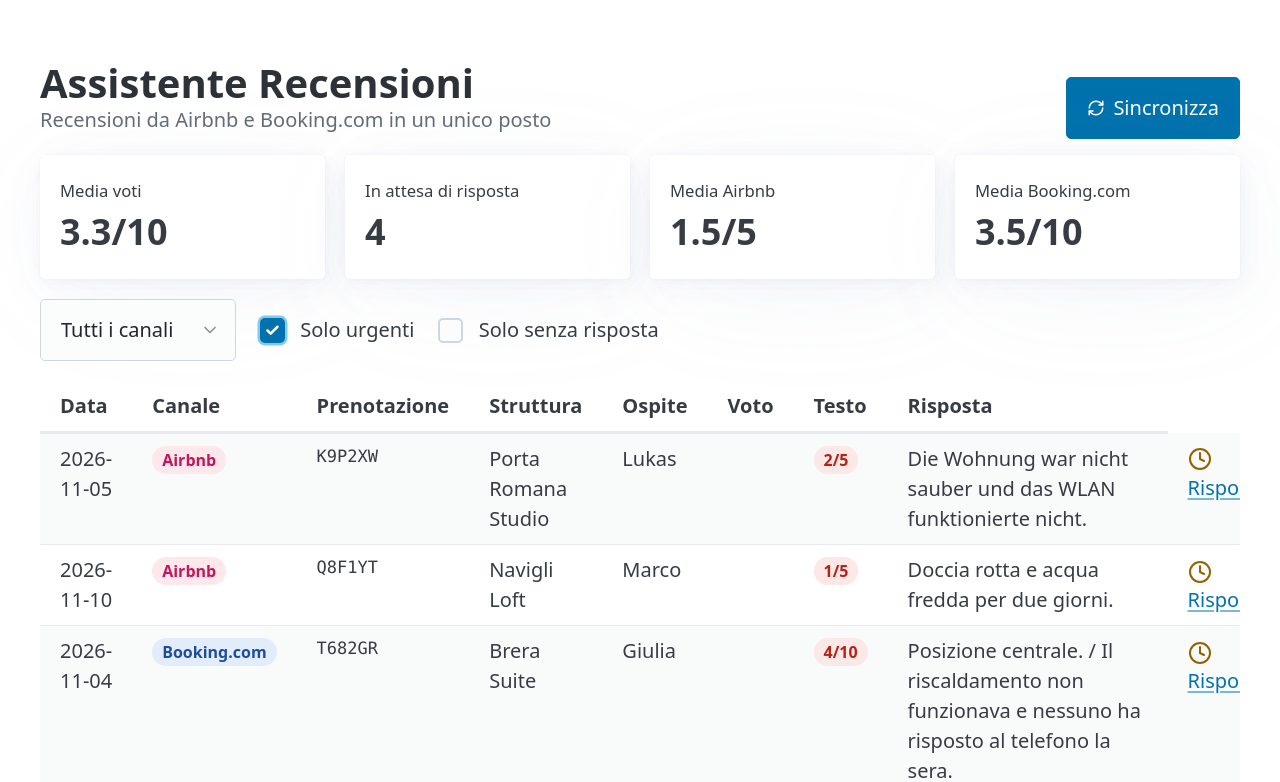
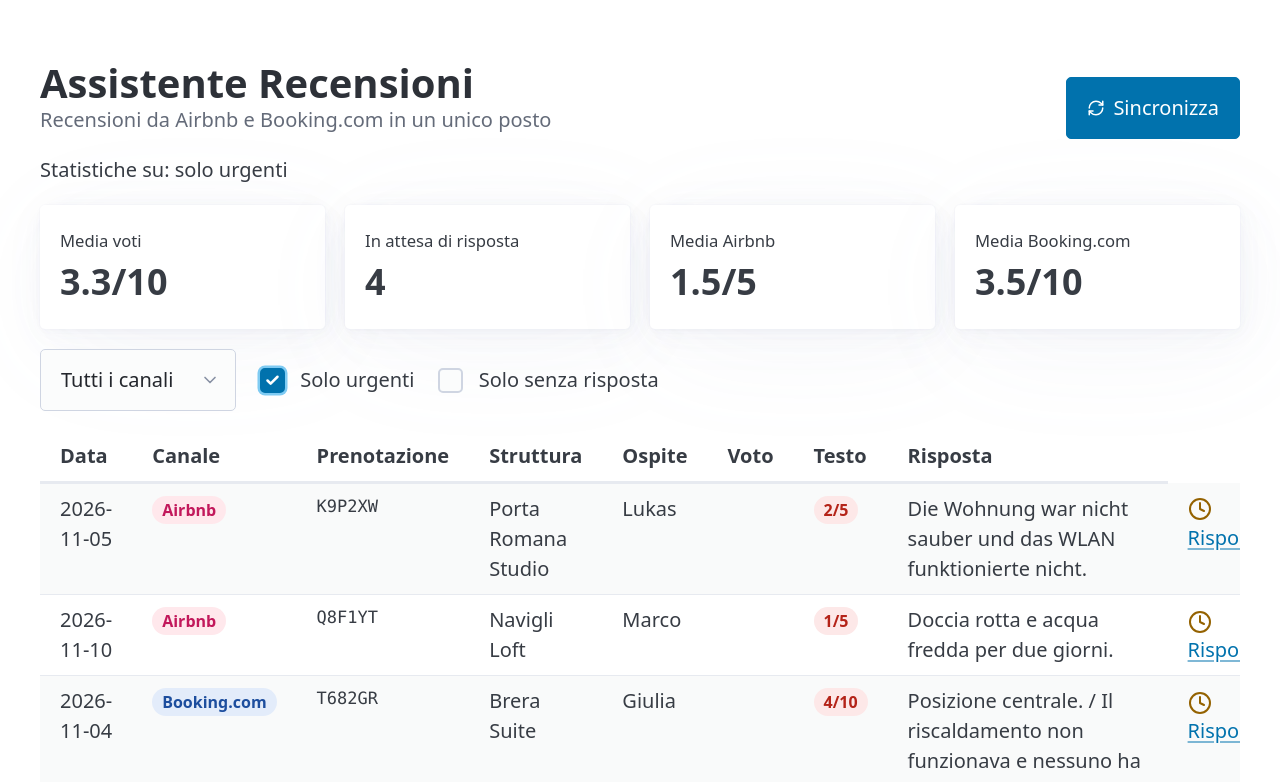
Before and after one commit to davishka-hikkaduwa/assistente-recensioni, a plain HTML site: page index.html in a window 1280 px wide. Both pictures are taken after a click on the label "Solo urgenti". Shown: the top 782 px of the page. Drawn offline with nearby package versions, Linux system fonts and the light colour scheme.

Commit message:
Didascalia dei filtri

```diff
--- a/index.html
+++ b/index.html
@@ -24,6 +24,7 @@
 					Sincronizza
 				</button>
 			</header>
+			<p id="stat-filtri"></p>
 			<div class="grid statistiche">
 				<article id="card-media">
 					<small>Media voti</small>
--- a/js/lista.js
+++ b/js/lista.js
@@ -1,5 +1,5 @@
 import { caricaTutte } from './dati.js';
-import { badgeCanale, badgeVoto } from './ui.js';
+import { badgeCanale, badgeVoto, NOMI_CANALI } from './ui.js';
 import { calcolaMedia, contaInAttesa, mediaCanale } from './statistiche.js';
 
 // ===== Stato della pagina =====
@@ -41,6 +41,7 @@ function mostraStatistiche(lista) {
 	const inAttesa = contaInAttesa(lista);
 	const mediaAirbnb = mediaCanale(lista, 'airbnb') / 2;
 	const mediaBooking = mediaCanale(lista, 'booking');
+	const canale = document.querySelector('#filtro-canale').value;
 
 	document.querySelector('#stat-media').textContent = `${media.toFixed(
 		1
@@ -53,13 +54,28 @@ function mostraStatistiche(lista) {
 		'#stat-booking'
 	).textContent = `${mediaBooking.toFixed(1)}/10`;
 
-	const canale = document.querySelector('#filtro-canale').value;
-
 	document.querySelector('#card-media').hidden = canale !== 'tutti';
 	document.querySelector('#card-airbnb').hidden =
 		canale !== 'tutti' && canale !== 'airbnb';
 	document.querySelector('#card-booking').hidden =
 		canale !== 'tutti' && canale !== 'booking';
+
+	// ===== Didascalia dei filtri =====
+
+	const soloUrgenti = document.querySelector('#filtro-urgenti').checked;
+	const soloSenzaRisposta = document.querySelector(
+		'#filtro-senza-risposta'
+	).checked;
+
+	const parti = [];
+
+	if (canale !== 'tutti') parti.push(NOMI_CANALI[canale]);
+	if (soloUrgenti) parti.push('solo urgenti');
+	if (soloSenzaRisposta) parti.push('solo senza risposta');
+
+	const didascalia = document.querySelector('#stat-filtri');
+	didascalia.textContent = `Statistiche su: ${parti.join(' · ')}`;
+	didascalia.hidden = parti.length === 0;
 }
 
 // ===== Filtri =====
@@ -84,6 +100,8 @@ function aggiornaTabella() {
 	if (canaleSelezionato !== 'tutti') {
 		daMostrare = daMostrare.filter((r) => r.canale === canaleSelezionato);
 	}
+	console.log(soloUrgenti);
+	console.log(soloSenzaRisposta);
 
 	mostraRecensioni(daMostrare);
 	mostraStatistiche(daMostrare);
@@ -93,10 +111,11 @@ function aggiornaTabella() {
 
 async function avvia() {
 	recensioni = await caricaTutte();
-	console.log('Media:', calcolaMedia(recensioni));
-	console.log('In attesa:', contaInAttesa(recensioni));
-	console.log('Media Airbnb:', mediaCanale(recensioni, 'airbnb'));
-	console.log('Media Booking:', mediaCanale(recensioni, 'booking'));
+	// console.log('Media:', calcolaMedia(recensioni));
+	// console.log('In attesa:', contaInAttesa(recensioni));
+	// console.log('Media Airbnb:', mediaCanale(recensioni, 'airbnb'));
+	// console.log('Media Booking:', mediaCanale(recensioni, 'booking'));
+
 	aggiornaTabella();
 }
 
--- a/js/ui.js
+++ b/js/ui.js
@@ -1,4 +1,4 @@
-const NOMI_CANALI = {
+export const NOMI_CANALI = {
 	airbnb: 'Airbnb',
 	booking: 'Booking.com',
 };
```
